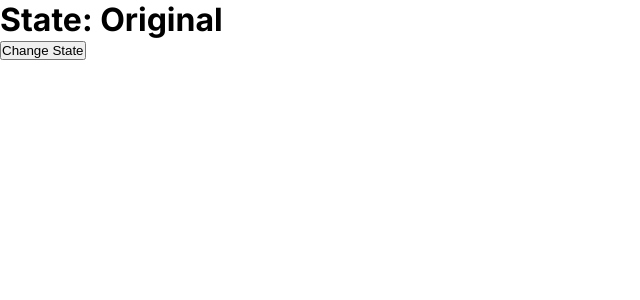
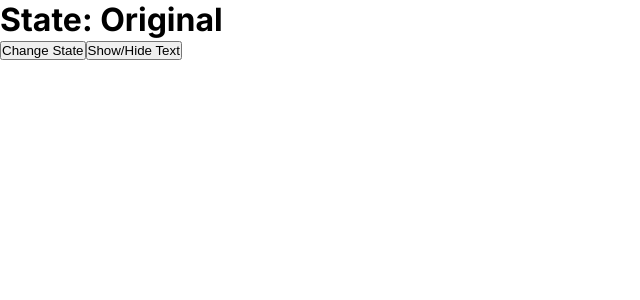
Before and after one commit to JamesonRGrieve-Instruction/EXSM-3939-LEC-2024-WI2-Demo, a Next.js app: page / in a window 1280 px wide. Shown: the top 300 px of the page, without its empty margins (0-640 px from the left). Built offline with nearby package versions, Linux system fonts and the light colour scheme.

Commit message:
Bonus points;

```diff
--- a/src/app/StateChanger.jsx
+++ b/src/app/StateChanger.jsx
@@ -1,9 +1,12 @@
 import React, { useState } from "react";
 export default function StateChanger() {
   const [state, setState] = useState(false);
+  const [shown, setShown] = useState(true);
+
   return (
     <>
-      <h1>State: {state ? "Changed" : "Original"}</h1>
+      {shown && <h1>State: {state ? "Changed" : "Original"}</h1>}
+      {/*shown ? <h1>State: {state ? "Changed" : "Original"}</h1> : null*/}
       <button
         onClick={(event) => {
           event.preventDefault();
@@ -12,6 +15,14 @@ export default function StateChanger() {
       >
         Change State
       </button>
+      <button
+        onClick={(event) => {
+          event.preventDefault();
+          setShown((previous) => !previous);
+        }}
+      >
+        Show/Hide Text
+      </button>
     </>
   );
 }
```
